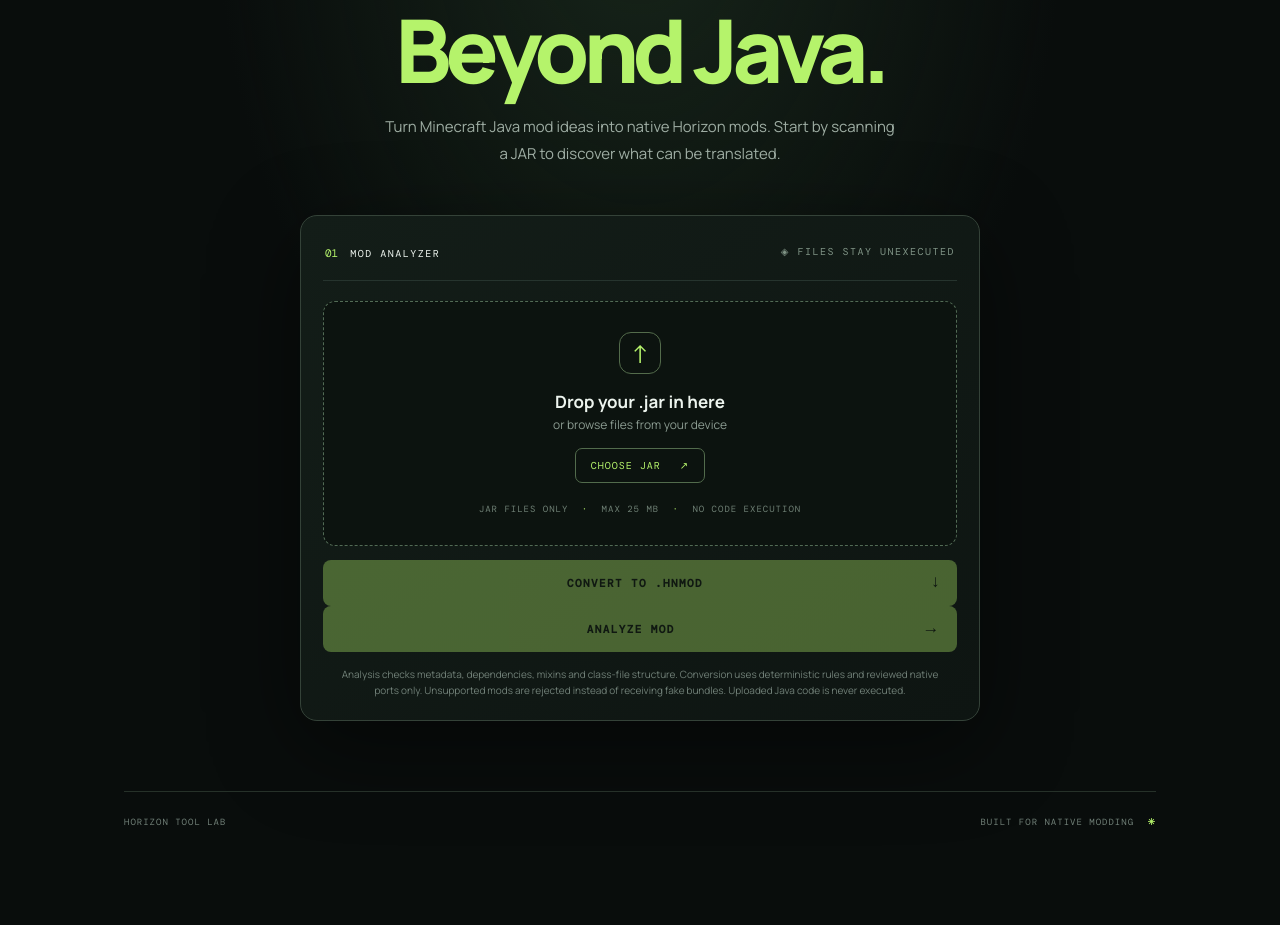
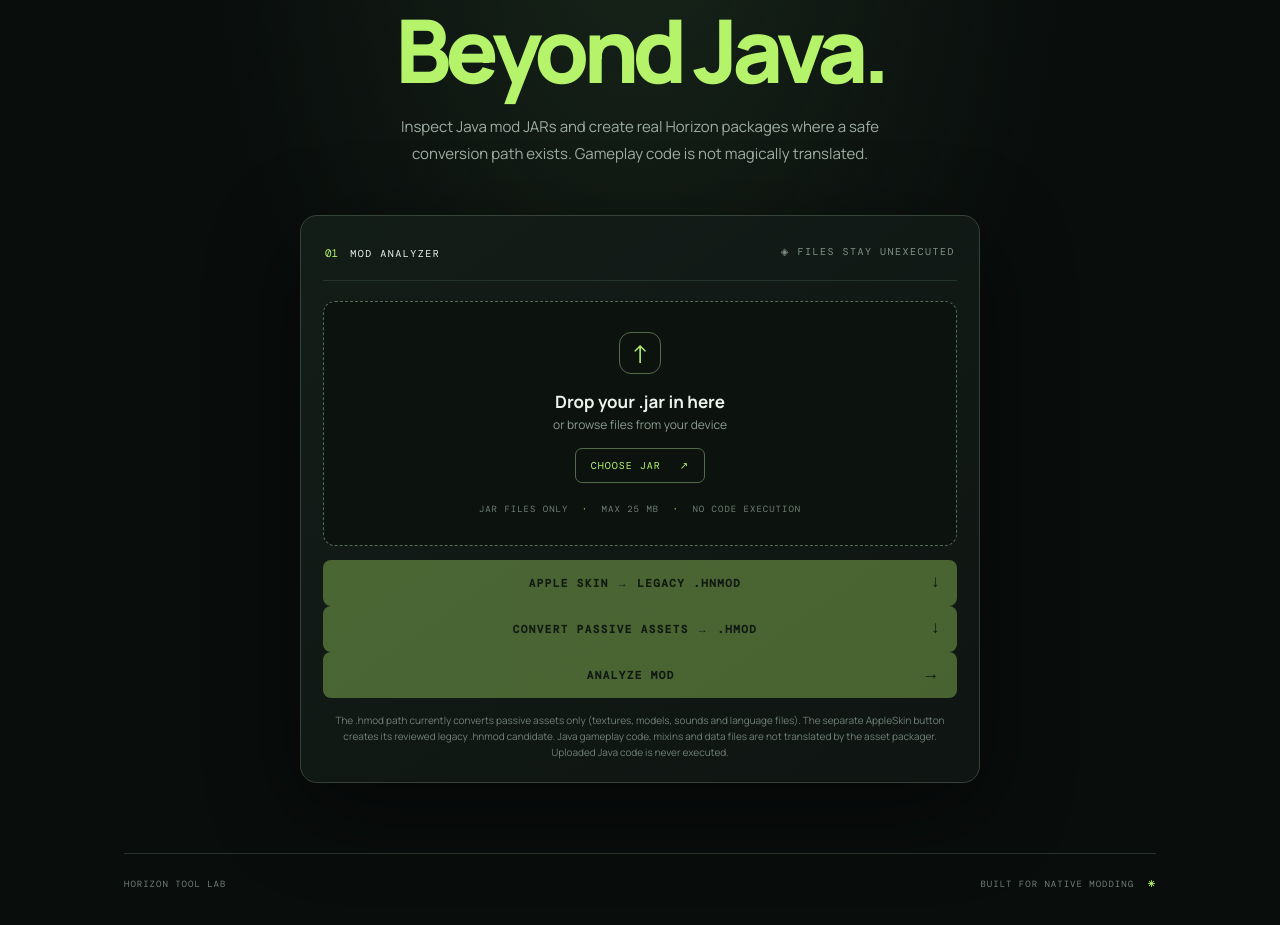
Before and after one commit to notslimyslime-glitch/Jar-to-hnmod, a Next.js app: page / in a window 1280 px wide. Shown: the part 297-1222 px from the top of the page. Before the commit the page ends 1160 px from the top, so only its background shows below. Built offline with nearby package versions, Linux system fonts and the light colour scheme.

Commit message:
Expose current HMOD passive-asset conversion in UI

```diff
--- a/app/page.tsx
+++ b/app/page.tsx
@@ -34,6 +34,23 @@ export default function Home() {
     if (f.size > 25 * 1024 * 1024) { setFile(null); setError("That file is over the 25 MB limit."); return; }
     setFile(f);
   }, []);
+
+  async function convertResourceJar() {
+    if (!file) return;
+    setConverting(true); setConversionError(""); setConversionNotice("");
+    try {
+      const body = new FormData(); body.append("file", file);
+      const response = await fetch("/api/convert-content", { method: "POST", body });
+      if (!response.ok) { const data = await response.json(); throw new Error(data.error || "HMOD conversion failed."); }
+      const assets = response.headers.get("X-Conversion-Assets") || "0";
+      const blob = await response.blob();
+      const url = URL.createObjectURL(blob); const a = document.createElement("a");
+      a.href = url; a.download = file.name.replace(/\\.jar$/i, ".hmod"); a.click();
+      URL.revokeObjectURL(url);
+      setConversionNotice(`Horizon .hmod created with ${assets} passive asset files. Java code and gameplay behavior were not converted.`);
+    } catch (e) { setConversionError(e instanceof Error ? e.message : "HMOD conversion failed."); }
+    finally { setConverting(false); }
+  }
 
   async function analyze() {
     if (!file) return;
@@ -80,7 +97,7 @@ export default function Home() {
     <section className="hero">
       <div className="eyebrow"><span className="pulse" /> JAVA IN, NATIVE OUT</div>
       <h1>Your mods.<br/><span>Beyond Java.</span></h1>
-      <p className="intro">Turn Minecraft Java mod ideas into native Horizon mods. Start by scanning a JAR to discover what can be translated.</p>
+      <p className="intro">Inspect Java mod JARs and create real Horizon packages where a safe conversion path exists. Gameplay code is not magically translated.</p>
       <div className="workspace">
         <div className="workspace-head"><div><span className="step">01</span><span className="workspace-title">MOD ANALYZER</span></div><span className="secure">◈ FILES STAY UNEXECUTED</span></div>
         <div className={"dropzone " + (file ? "has-file" : "")}
@@ -93,11 +110,12 @@ export default function Home() {
           <div className="limits">JAR FILES ONLY <i>·</i> MAX 25 MB <i>·</i> NO CODE EXECUTION</div>
         </div>
         {error && <div className="error">{error}</div>}
-        <button className="analyze" disabled={!file || converting} onClick={convertJar}>{converting ? "BUILDING NATIVE MOD…" : "CONVERT TO .HNMOD"} <span>↓</span></button>
+        <button className="analyze" disabled={!file || converting} onClick={convertJar}>{converting ? "BUILDING LEGACY PORT…" : "APPLE SKIN → LEGACY .HNMOD"} <span>↓</span></button>
+        <button className="analyze" disabled={!file || converting} onClick={convertResourceJar}>{converting ? "PACKAGING ASSETS…" : "CONVERT PASSIVE ASSETS → .HMOD"} <span>↓</span></button>
         <button className="analyze" disabled={!file || busy} onClick={analyze}>{busy ? "SCANNING ARCHIVE…" : "ANALYZE MOD"} <span>→</span></button>
         {conversionError && <div className="error">{conversionError}</div>}
         {conversionNotice && <div className="notice"><span>ⓘ</span><div><b>Download ready</b><p>{conversionNotice}</p></div></div>}
-        <p className="fineprint">Analysis checks metadata, dependencies, mixins and class-file structure. Conversion uses deterministic rules and reviewed native ports only. Unsupported mods are rejected instead of receiving fake bundles. Uploaded Java code is never executed.</p>
+        <p className="fineprint">The .hmod path currently converts passive assets only (textures, models, sounds and language files). The separate AppleSkin button creates its reviewed legacy .hnmod candidate. Java gameplay code, mixins and data files are not translated by the asset packager. Uploaded Java code is never executed.</p>
       </div>
     </section>
     {report && <section className="results">
```
